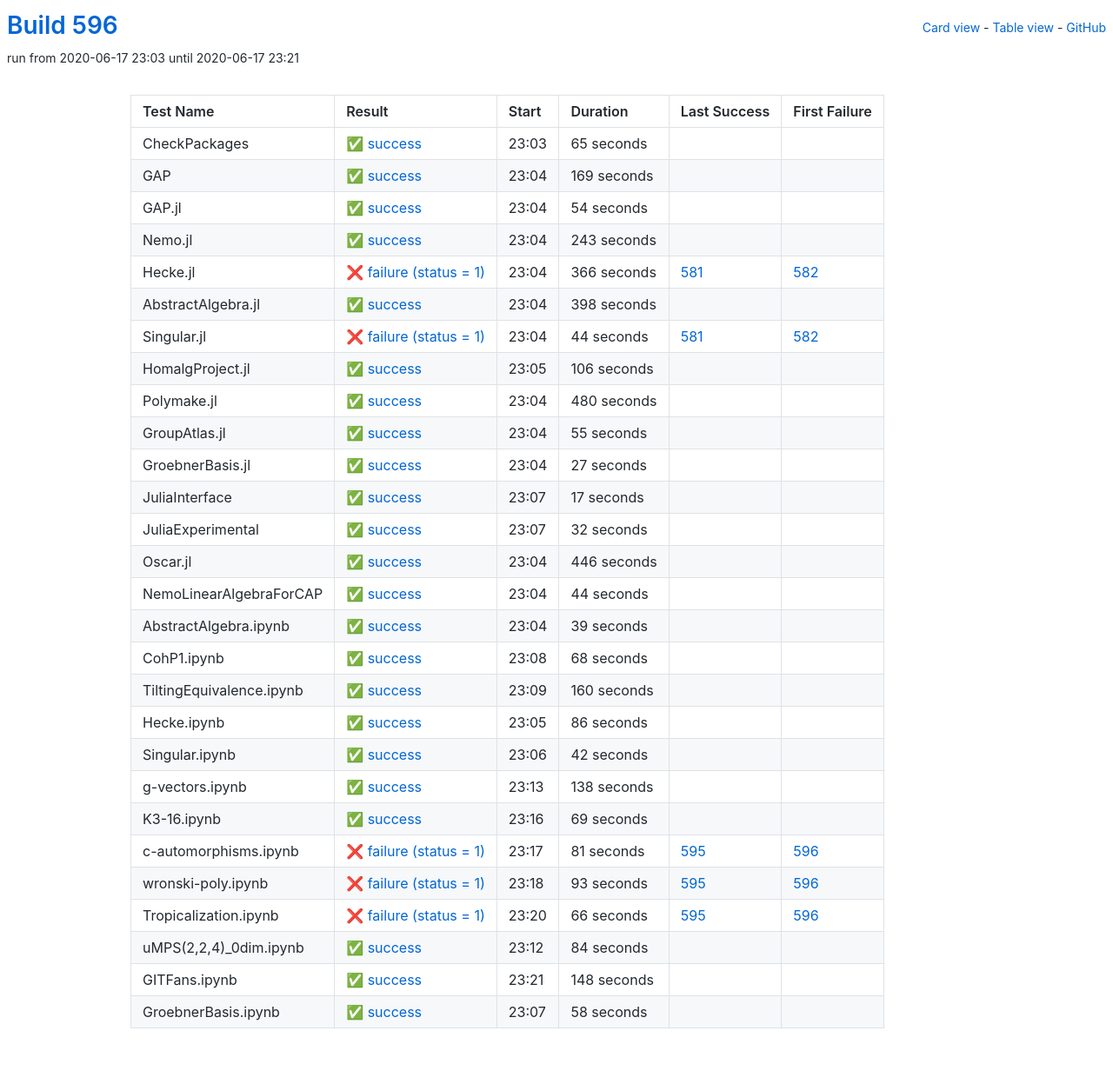
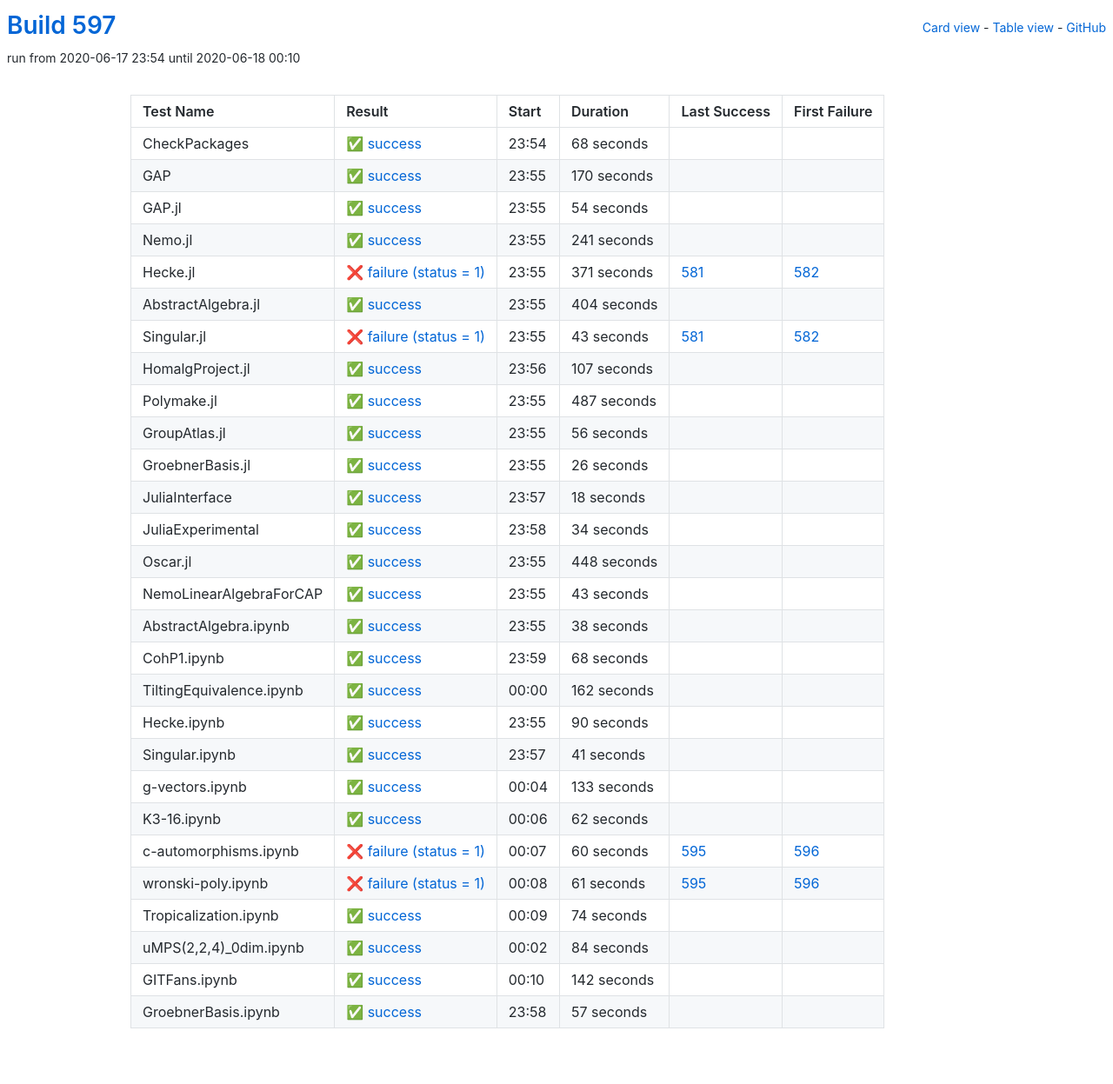
Before and after one commit to oscar-system/oscar-ci-status-1.4, a Jekyll site: the page built from table.html, in a window 1280 px wide. Shown: the whole page at 87% size. Built offline with Jekyll 4.4.1, drawn with Linux system fonts in a browser that asks for light colours.

Commit message:
Build #597

```diff
--- a/_data/ci.yml
+++ b/_data/ci.yml
@@ -1,6 +1,6 @@
 ---
-build: 596
-build_url: https://oscarci.mathematik.uni-kl.de/job/oscar-julia-1.4/596/
+build: 597
+build_url: https://oscarci.mathematik.uni-kl.de/job/oscar-julia-1.4/597/
 job: oscar-julia-1.4
 organization: oscar-system
 repo: oscar-ci-status-1.4
@@ -8,32 +8,32 @@ repourl: https://github.com/oscar-system/oscar-ci-status-1.4
 tests:
 - name: CheckPackages
   id: checkpackages
-  log: https://oscarci.mathematik.uni-kl.de/job/oscar-julia-1.4/596/artifact/logs/build-596/CheckPackages.log
-  start: 2020-06-17 23:03
+  log: https://oscarci.mathematik.uni-kl.de/job/oscar-julia-1.4/597/artifact/logs/build-597/CheckPackages.log
+  start: 2020-06-17 23:54
   success: true
   exitcode: 0
   status: success
-  duration: 65
+  duration: 68
   last_success: false
   last_success_url:
   first_failure: false
   first_failure_url:
 - name: GAP
   id: gap
-  log: https://oscarci.mathematik.uni-kl.de/job/oscar-julia-1.4/596/artifact/logs/build-596/GAP.log
-  start: 2020-06-17 23:04
+  log: https://oscarci.mathematik.uni-kl.de/job/oscar-julia-1.4/597/artifact/logs/build-597/GAP.log
+  start: 2020-06-17 23:55
   success: true
   exitcode: 0
   status: success
-  duration: 169
+  duration: 170
   last_success: false
   last_success_url:
   first_failure: false
   first_failure_url:
 - name: GAP.jl
   id: gap-jl
-  log: https://oscarci.mathematik.uni-kl.de/job/oscar-julia-1.4/596/artifact/logs/build-596/GAP.jl.log
-  start: 2020-06-17 23:04
+  log: https://oscarci.mathematik.uni-kl.de/job/oscar-julia-1.4/597/artifact/logs/build-597/GAP.jl.log
+  start: 2020-06-17 23:55
   success: true
   exitcode: 0
   status: success
@@ -44,164 +44,164 @@ tests:
   first_failure_url:
 - name: Nemo.jl
   id: nemo-jl
-  log: https://oscarci.mathematik.uni-kl.de/job/oscar-julia-1.4/596/artifact/logs/build-596/Nemo.jl.log
-  start: 2020-06-17 23:04
+  log: https://oscarci.mathematik.uni-kl.de/job/oscar-julia-1.4/597/artifact/logs/build-597/Nemo.jl.log
+  start: 2020-06-17 23:55
   success: true
   exitcode: 0
   status: success
-  duration: 243
+  duration: 241
   last_success: false
   last_success_url:
   first_failure: false
   first_failure_url:
 - name: Hecke.jl
   id: hecke-jl
-  log: https://oscarci.mathematik.uni-kl.de/job/oscar-julia-1.4/596/artifact/logs/build-596/Hecke.jl.log
-  start: 2020-06-17 23:04
+  log: https://oscarci.mathematik.uni-kl.de/job/oscar-julia-1.4/597/artifact/logs/build-597/Hecke.jl.log
+  start: 2020-06-17 23:55
   success: false
   exitcode: 1
   status: failure
-  duration: 366
+  duration: 371
   last_success: 581
   last_success_url: https://oscarci.mathematik.uni-kl.de/job/oscar-julia-1.4/581/
   first_failure: 582
   first_failure_url: https://oscarci.mathematik.uni-kl.de/job/oscar-julia-1.4/582/
 - name: AbstractAlgebra.jl
   id: abstractalgebra-jl
-  log: https://oscarci.mathematik.uni-kl.de/job/oscar-julia-1.4/596/artifact/logs/build-596/AbstractAlgebra.jl.log
-  start: 2020-06-17 23:04
+  log: https://oscarci.mathematik.uni-kl.de/job/oscar-julia-1.4/597/artifact/logs/build-597/AbstractAlgebra.jl.log
+  start: 2020-06-17 23:55
   success: true
   exitcode: 0
   status: success
-  duration: 398
+  duration: 404
   last_success: false
   last_success_url:
   first_failure: false
   first_failure_url:
 - name: Singular.jl
   id: singular-jl
-  log: https://oscarci.mathematik.uni-kl.de/job/oscar-julia-1.4/596/artifact/logs/build-596/Singular.jl.log
-  start: 2020-06-17 23:04
+  log: https://oscarci.mathematik.uni-kl.de/job/oscar-julia-1.4/597/artifact/logs/build-597/Singular.jl.log
+  start: 2020-06-17 23:55
   success: false
   exitcode: 1
   status: failure
-  duration: 44
+  duration: 43
   last_success: 581
   last_success_url: https://oscarci.mathematik.uni-kl.de/job/oscar-julia-1.4/581/
   first_failure: 582
   first_failure_url: https://oscarci.mathematik.uni-kl.de/job/oscar-julia-1.4/582/
 - name: HomalgProject.jl
   id: homalgproject-jl
-  log: https://oscarci.mathematik.uni-kl.de/job/oscar-julia-1.4/596/artifact/logs/build-596/HomalgProject.jl.log
-  start: 2020-06-17 23:05
+  log: https://oscarci.mathematik.uni-kl.de/job/oscar-julia-1.4/597/artifact/logs/build-597/HomalgProject.jl.log
+  start: 2020-06-17 23:56
   success: true
   exitcode: 0
   status: success
-  duration: 106
+  duration: 107
   last_success: false
   last_success_url:
   first_failure: false
   first_failure_url:
 - name: Polymake.jl
   id: polymake-jl
-  log: https://oscarci.mathematik.uni-kl.de/job/oscar-julia-1.4/596/artifact/logs/build-596/Polymake.jl.log
-  start: 2020-06-17 23:04
+  log: https://oscarci.mathematik.uni-kl.de/job/oscar-julia-1.4/597/artifact/logs/build-597/Polymake.jl.log
+  start: 2020-06-17 23:55
   success: true
   exitcode: 0
   status: success
-  duration: 480
+  duration: 487
   last_success: false
   last_success_url:
   first_failure: false
   first_failure_url:
 - name: GroupAtlas.jl
   id: groupatlas-jl
-  log: https://oscarci.mathematik.uni-kl.de/job/oscar-julia-1.4/596/artifact/logs/build-596/GroupAtlas.jl.log
-  start: 2020-06-17 23:04
+  log: https://oscarci.mathematik.uni-kl.de/job/oscar-julia-1.4/597/artifact/logs/build-597/GroupAtlas.jl.log
+  start: 2020-06-17 23:55
   success: true
   exitcode: 0
   status: success
-  duration: 55
+  duration: 56
   last_success: false
   last_success_url:
   first_failure: false
   first_failure_url:
 - name: GroebnerBasis.jl
   id: groebnerbasis-jl
-  log: https://oscarci.mathematik.uni-kl.de/job/oscar-julia-1.4/596/artifact/logs/build-596/GroebnerBasis.jl.log
-  start: 2020-06-17 23:04
+  log: https://oscarci.mathematik.uni-kl.de/job/oscar-julia-1.4/597/artifact/logs/build-597/GroebnerBasis.jl.log
+  start: 2020-06-17 23:55
   success: true
   exitcode: 0
   status: success
-  duration: 27
+  duration: 26
   last_success: false
   last_success_url:
   first_failure: false
   first_failure_url:
 - name: JuliaInterface
   id: juliainterface
-  log: https://oscarci.mathematik.uni-kl.de/job/oscar-julia-1.4/596/artifact/logs/build-596/JuliaInterface.log
-  start: 2020-06-17 23:07
+  log: https://oscarci.mathematik.uni-kl.de/job/oscar-julia-1.4/597/artifact/logs/build-597/JuliaInterface.log
+  start: 2020-06-17 23:57
   success: true
   exitcode: 0
   status: success
-  duration: 17
+  duration: 18
   last_success: false
   last_success_url:
   first_failure: false
   first_failure_url:
 - name: JuliaExperimental
   id: juliaexperimental
-  log: https://oscarci.mathematik.uni-kl.de/job/oscar-julia-1.4/596/artifact/logs/build-596/JuliaExperimental.log
-  start: 2020-06-17 23:07
+  log: https://oscarci.mathematik.uni-kl.de/job/oscar-julia-1.4/597/artifact/logs/build-597/JuliaExperimental.log
+  start: 2020-06-17 23:58
   success: true
   exitcode: 0
   status: success
-  duration: 32
+  duration: 34
   last_success: false
   last_success_url:
   first_failure: false
   first_failure_url:
 - name: Oscar.jl
   id: oscar-jl
-  log: https://oscarci.mathematik.uni-kl.de/job/oscar-julia-1.4/596/artifact/logs/build-596/Oscar.jl.log
-  start: 2020-06-17 23:04
+  log: https://oscarci.mathematik.uni-kl.de/job/oscar-julia-1.4/597/artifact/logs/build-597/Oscar.jl.log
+  start: 2020-06-17 23:55
   success: true
   exitcode: 0
   status: success
-  duration: 446
+  duration: 448
   last_success: false
   last_success_url:
   first_failure: false
   first_failure_url:
 - name: NemoLinearAlgebraForCAP
   id: nemolinearalgebraforcap
-  log: https://oscarci.mathematik.uni-kl.de/job/oscar-julia-1.4/596/artifact/logs/build-596/NemoLinearAlgebraForCAP.log
-  start: 2020-06-17 23:04
+  log: https://oscarci.mathematik.uni-kl.de/job/oscar-julia-1.4/597/artifact/logs/build-597/NemoLinearAlgebraForCAP.log
+  start: 2020-06-17 23:55
   success: true
   exitcode: 0
   status: success
-  duration: 44
+  duration: 43
   last_success: false
   last_success_url:
   first_failure: false
   first_failure_url:
 - name: AbstractAlgebra.ipynb
   id: abstractalgebra-ipynb
-  log: https://oscarci.mathematik.uni-kl.de/job/oscar-julia-1.4/596/artifact/logs/build-596/AbstractAlgebra.ipynb.log
-  start: 2020-06-17 23:04
+  log: https://oscarci.mathematik.uni-kl.de/job/oscar-julia-1.4/597/artifact/logs/build-597/AbstractAlgebra.ipynb.log
+  start: 2020-06-17 23:55
   success: true
   exitcode: 0
   status: success
-  duration: 39
+  duration: 38
   last_success: false
   last_success_url:
   first_failure: false
   first_failure_url:
 - name: CohP1.ipynb
   id: cohp1-ipynb
-  log: https://oscarci.mathematik.uni-kl.de/job/oscar-julia-1.4/596/artifact/logs/build-596/CohP1.ipynb.log
-  start: 2020-06-17 23:08
+  log: https://oscarci.mathematik.uni-kl.de/job/oscar-julia-1.4/597/artifact/logs/build-597/CohP1.ipynb.log
+  start: 2020-06-17 23:59
   success: true
   exitcode: 0
   status: success
@@ -212,104 +212,104 @@ tests:
   first_failure_url:
 - name: TiltingEquivalence.ipynb
   id: tiltingequivalence-ipynb
-  log: https://oscarci.mathematik.uni-kl.de/job/oscar-julia-1.4/596/artifact/logs/build-596/TiltingEquivalence.ipynb.log
-  start: 2020-06-17 23:09
+  log: https://oscarci.mathematik.uni-kl.de/job/oscar-julia-1.4/597/artifact/logs/build-597/TiltingEquivalence.ipynb.log
+  start: 2020-06-18 00:00
   success: true
   exitcode: 0
   status: success
-  duration: 160
+  duration: 162
   last_success: false
   last_success_url:
   first_failure: false
   first_failure_url:
 - name: Hecke.ipynb
   id: hecke-ipynb
-  log: https://oscarci.mathematik.uni-kl.de/job/oscar-julia-1.4/596/artifact/logs/build-596/Hecke.ipynb.log
-  start: 2020-06-17 23:05
+  log: https://oscarci.mathematik.uni-kl.de/job/oscar-julia-1.4/597/artifact/logs/build-597/Hecke.ipynb.log
+  start: 2020-06-17 23:55
   success: true
   exitcode: 0
   status: success
-  duration: 86
+  duration: 90
   last_success: false
   last_success_url:
   first_failure: false
   first_failure_url:
 - name: Singular.ipynb
   id: singular-ipynb
-  log: https://oscarci.mathematik.uni-kl.de/job/oscar-julia-1.4/596/artifact/logs/build-596/Singular.ipynb.log
-  start: 2020-06-17 23:06
+  log: https://oscarci.mathematik.uni-kl.de/job/oscar-julia-1.4/597/artifact/logs/build-597/Singular.ipynb.log
+  start: 2020-06-17 23:57
   success: true
   exitcode: 0
   status: success
-  duration: 42
+  duration: 41
   last_success: false
   last_success_url:
   first_failure: false
   first_failure_url:
 - name: g-vectors.ipynb
   id: g-vectors-ipynb
-  log: https://oscarci.mathematik.uni-kl.de/job/oscar-julia-1.4/596/artifact/logs/build-596/g-vectors.ipynb.log
-  start: 2020-06-17 23:13
+  log: https://oscarci.mathematik.uni-kl.de/job/oscar-julia-1.4/597/artifact/logs/build-597/g-vectors.ipynb.log
+  start: 2020-06-18 00:04
   success: true
   exitcode: 0
   status: success
-  duration: 138
+  duration: 133
   last_success: false
   last_success_url:
   first_failure: false
   first_failure_url:
 - name: K3-16.ipynb
   id: k3-16-ipynb
-  log: https://oscarci.mathematik.uni-kl.de/job/oscar-julia-1.4/596/artifact/logs/build-596/K3-16.ipynb.log
-  start: 2020-06-17 23:16
+  log: https://oscarci.mathematik.uni-kl.de/job/oscar-julia-1.4/597/artifact/logs/build-597/K3-16.ipynb.log
+  start: 2020-06-18 00:06
   success: true
   exitcode: 0
   status: success
-  duration: 69
+  duration: 62
   last_success: false
   last_success_url:
   first_failure: false
   first_failure_url:
 - name: c-automorphisms.ipynb
   id: c-automorphisms-ipynb
-  log: https://oscarci.mathematik.uni-kl.de/job/oscar-julia-1.4/596/artifact/logs/build-596/c-automorphisms.ipynb.log
-  start: 2020-06-17 23:17
+  log: https://oscarci.mathematik.uni-kl.de/job/oscar-julia-1.4/597/artifact/logs/build-597/c-automorphisms.ipynb.log
+  start: 2020-06-18 00:07
   success: false
   exitcode: 1
   status: failure
-  duration: 81
+  duration: 60
   last_success: 595
   last_success_url: https://oscarci.mathematik.uni-kl.de/job/oscar-julia-1.4/595/
   first_failure: 596
   first_failure_url: https://oscarci.mathematik.uni-kl.de/job/oscar-julia-1.4/596/
 - name: wronski-poly.ipynb
   id: wronski-poly-ipynb
-  log: https://oscarci.mathematik.uni-kl.de/job/oscar-julia-1.4/596/artifact/logs/build-596/wronski-poly.ipynb.log
-  start: 2020-06-17 23:18
+  log: https://oscarci.mathematik.uni-kl.de/job/oscar-julia-1.4/597/artifact/logs/build-597/wronski-poly.ipynb.log
+  start: 2020-06-18 00:08
   success: false
   exitcode: 1
   status: failure
-  duration: 93
+  duration: 61
   last_success: 595
   last_success_url: https://oscarci.mathematik.uni-kl.de/job/oscar-julia-1.4/595/
   first_failure: 596
   first_failure_url: https://oscarci.mathematik.uni-kl.de/job/oscar-julia-1.4/596/
 - name: Tropicalization.ipynb
   id: tropicalization-ipynb
-  log: https://oscarci.mathematik.uni-kl.de/job/oscar-julia-1.4/596/artifact/logs/build-596/Tropicalization.ipynb.log
-  start: 2020-06-17 23:20
-  success: false
-  exitcode: 1
-  status: failure
-  duration: 66
-  last_success: 595
-  last_success_url: https://oscarci.mathematik.uni-kl.de/job/oscar-julia-1.4/595/
-  first_failure: 596
-  first_failure_url: https://oscarci.mathematik.uni-kl.de/job/oscar-julia-1.4/596/
+  log: https://oscarci.mathematik.uni-kl.de/job/oscar-julia-1.4/597/artifact/logs/build-597/Tropicalization.ipynb.log
+  start: 2020-06-18 00:09
+  success: true
+  exitcode: 0
+  status: success
+  duration: 74
+  last_success: false
+  last_success_url:
+  first_failure: false
+  first_failure_url:
 - name: uMPS(2,2,4)_0dim.ipynb
   id: umps-2-2-4-0dim-ipynb
-  log: https://oscarci.mathematik.uni-kl.de/job/oscar-julia-1.4/596/artifact/logs/build-596/uMPS-2-2-4-_0dim.ipynb.log
-  start: 2020-06-17 23:12
+  log: https://oscarci.mathematik.uni-kl.de/job/oscar-julia-1.4/597/artifact/logs/build-597/uMPS-2-2-4-_0dim.ipynb.log
+  start: 2020-06-18 00:02
   success: true
   exitcode: 0
   status: success
@@ -320,24 +320,24 @@ tests:
   first_failure_url:
 - name: GITFans.ipynb
   id: gitfans-ipynb
-  log: https://oscarci.mathematik.uni-kl.de/job/oscar-julia-1.4/596/artifact/logs/build-596/GITFans.ipynb.log
-  start: 2020-06-17 23:21
+  log: https://oscarci.mathematik.uni-kl.de/job/oscar-julia-1.4/597/artifact/logs/build-597/GITFans.ipynb.log
+  start: 2020-06-18 00:10
   success: true
   exitcode: 0
   status: success
-  duration: 148
+  duration: 142
   last_success: false
   last_success_url:
   first_failure: false
   first_failure_url:
 - name: GroebnerBasis.ipynb
   id: groebnerbasis-ipynb
-  log: https://oscarci.mathematik.uni-kl.de/job/oscar-julia-1.4/596/artifact/logs/build-596/GroebnerBasis.ipynb.log
-  start: 2020-06-17 23:07
+  log: https://oscarci.mathematik.uni-kl.de/job/oscar-julia-1.4/597/artifact/logs/build-597/GroebnerBasis.ipynb.log
+  start: 2020-06-17 23:58
   success: true
   exitcode: 0
   status: success
-  duration: 58
+  duration: 57
   last_success: false
   last_success_url:
   first_failure: false
```
Also changed, not shown: README.md.
